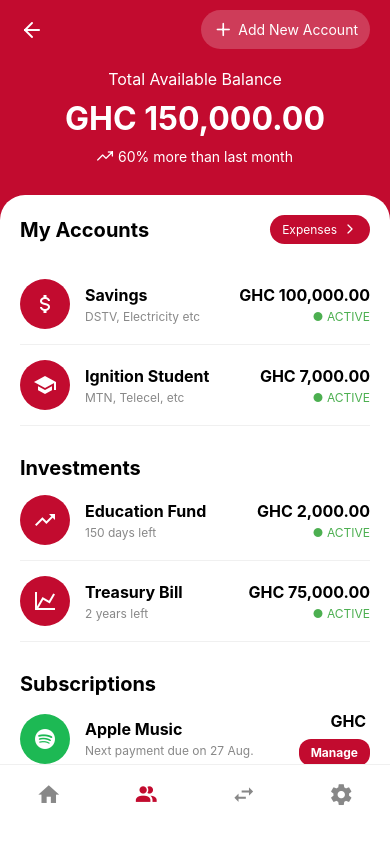
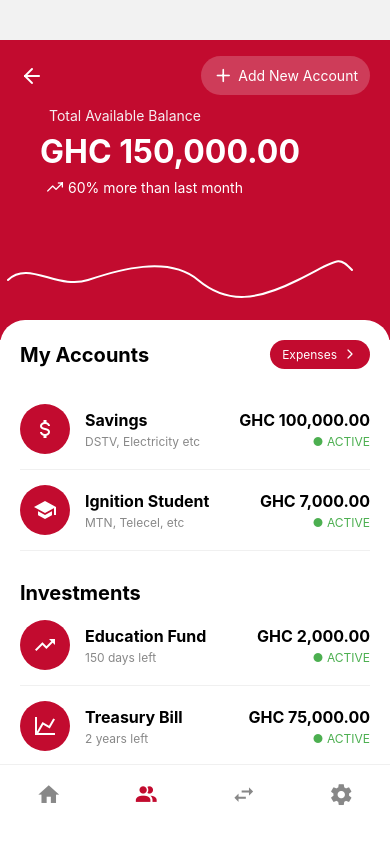
Before and after one commit to BykMoni/ABSA-Bank-Redesign, a React Native app in the folder MobileBankingApp/: screen /Accounts in a window 390 px wide. Built offline with nearby package versions, Linux system fonts and the light colour scheme.

Commit message:
Account Screen implemented (80%)

```diff
--- a/MobileBankingApp/screens/AccountsScreen.js
+++ b/MobileBankingApp/screens/AccountsScreen.js
@@ -1,6 +1,10 @@
+// AccountsScreen.js — red header fixed; only My Accounts scrolls (trendline fixed)
 import React from 'react';
-import { StyleSheet, Text, View, ScrollView, TouchableOpacity, SafeAreaView } from 'react-native';
+import { StyleSheet, Text, View, ScrollView, TouchableOpacity, SafeAreaView, Dimensions } from 'react-native';
 import { MaterialCommunityIcons, Feather } from '@expo/vector-icons';
+import Svg, { Path } from 'react-native-svg';
+
+const { width } = Dimensions.get('window');
 
 const AccountItem = ({ icon, iconColor, title, subtitle, amount, status, rightButton }) => (
   <View style={styles.accountItem}>
@@ -25,9 +29,8 @@ const AccountItem = ({ icon, iconColor, title, subtitle, amount, status, rightBu
 
 export default function AccountsScreen() {
   return (
-    <SafeAreaView style={styles.container}>
-      <ScrollView contentContainerStyle={styles.scrollContent}>
-        {/* Header with Total Balance */}
+    <SafeAreaView style={styles.safe}>
+      {/* Fixed red header (NOT inside the ScrollView) */}
       <View style={styles.redHeader}>
         <View style={styles.headerTop}>
           <TouchableOpacity>
@@ -47,9 +50,28 @@ export default function AccountsScreen() {
             <Text style={styles.growthText}>60% more than last month</Text>
           </View>
         </View>
+
+        {/* Trendline stays fixed because redHeader is fixed */}
+        <View style={[styles.trendlineWrap, { marginTop: 200 }]} pointerEvents="none">
+          <Svg width={width} height={50} viewBox={`0 0 ${width} 50`} preserveAspectRatio="xMidYMid slice">
+            <Path
+              d="M8 30 C 28 10, 58 40, 88 30 S 168 5, 198 30 S 258 50, 298 30 S 338 5, 352 20"
+              stroke="#fff"
+              strokeWidth={2}
+              fill="none"
+              strokeLinecap="round"
+            />
+          </Svg>
         </View>
 
-        {/* White Content Area */}
+      </View>
+
+      {/* Scrollable area: only this scrolls */}
+      <ScrollView
+        contentContainerStyle={styles.scrollContent}
+        showsVerticalScrollIndicator={false}
+      >
+        {/* Pull the white content up so it overlaps the fixed red header & trendline */}
         <View style={styles.whiteContent}>
           {/* My Accounts Section */}
           <View style={styles.section}>
@@ -131,25 +153,34 @@ export default function AccountsScreen() {
   );
 }
 
+/* Styles */
+const HEADER_HEIGHT = 300; // fixed header height
 const styles = StyleSheet.create({
-  container: {
+  safe: {
     flex: 1,
-    backgroundColor: '#C20B2F',
+    backgroundColor: '#fff',
+    top:40,
   },
-  scrollContent: {
-    flexGrow: 1,
-  },
+
+  /* fixed red header */
   redHeader: {
+    position: 'absolute',
+    top: 0,
+    left: 0,
+    right: 0,
+    height: HEADER_HEIGHT,
     backgroundColor: '#C20B2F',
     paddingHorizontal: 20,
     paddingTop: 10,
-    paddingBottom: 20,
+    paddingBottom: 0,
+    zIndex: 0, // trendline behind whiteContent
   },
   headerTop: {
     flexDirection: 'row',
     justifyContent: 'space-between',
     alignItems: 'center',
-    marginBottom: 20,
+    marginBottom: 6,
+    marginTop: 6,
   },
   addAccountButton: {
     flexDirection: 'row',
@@ -166,35 +197,60 @@ const styles = StyleSheet.create({
   },
   totalBalanceSection: {
     alignItems: 'center',
+    marginTop: 6,
   },
   totalBalanceLabel: {
-    color: '#fff',
-    fontSize: 16,
-    marginBottom: 10,
+    color: '#f8fafc',
+    fontSize: 14,
+    opacity: 0.95,
+    marginBottom: 8,
+    right:70,
   },
   totalBalanceAmount: {
     color: '#fff',
     fontSize: 32,
     fontWeight: 'bold',
-    marginBottom: 10,
+    marginBottom: 8,
+    right:25,
   },
   growthSection: {
     flexDirection: 'row',
     alignItems: 'center',
+    right:50,
+
   },
   growthText: {
     color: '#fff',
     marginLeft: 5,
     fontSize: 14,
+
   },
+
+  /* trendline (SVG) wrapper - fixed inside header */
+  trendlineWrap: {
+  position: 'absolute',
+  top: 'auto',
+  left: 0,
+  right: 0,
+  alignItems: 'center',
+},
+
+  /* ScrollView content container: add top padding so content starts below header */
+  scrollContent: {
+    paddingTop: HEADER_HEIGHT, // leave space so whiteContent overlaps header nicely
+    paddingBottom: 40,
+  },
+
+  /* White content pulled up to overlap trendline (higher zIndex so it covers fixed trendline when scrolling) */
   whiteContent: {
-    flex: 1,
     backgroundColor: '#fff',
     borderTopLeftRadius: 25,
     borderTopRightRadius: 25,
-    marginTop: 10,
+    marginTop: -20, // overlap amount (tune as needed)
     padding: 20,
+    zIndex: 2,
   },
+
   section: {
     marginBottom: 30,
   },
@@ -222,6 +278,7 @@ const styles = StyleSheet.create({
     marginRight: 5,
     fontSize: 12,
   },
+
   accountItem: {
     flexDirection: 'row',
     alignItems: 'center',
```
Lines whose indentation alone changed are shown as unchanged.
